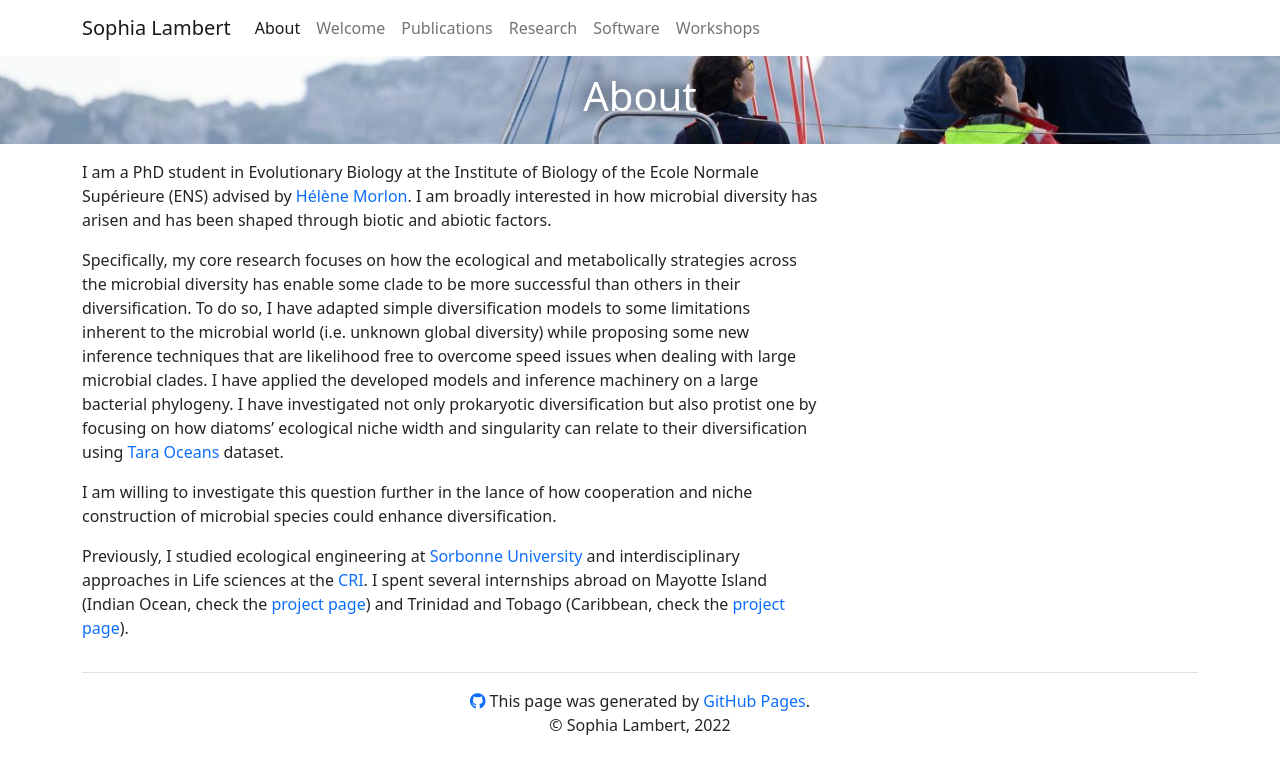
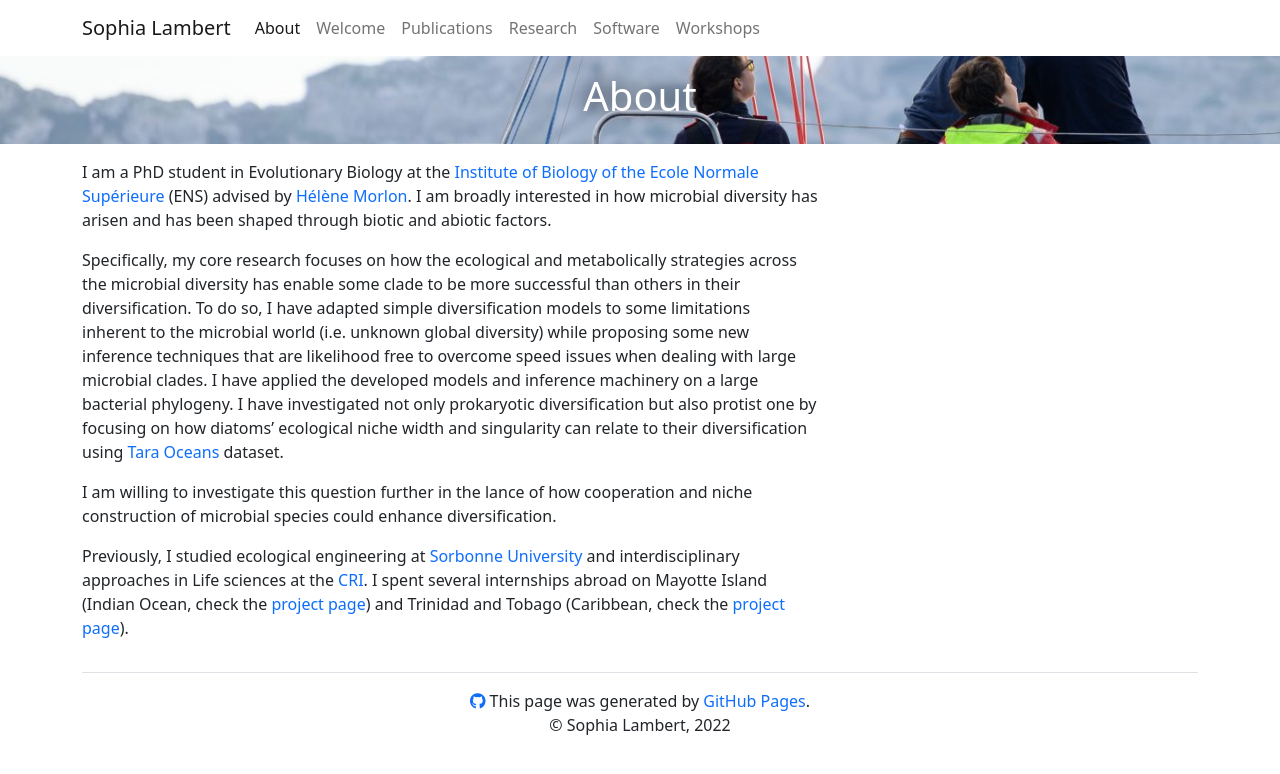
Before and after one commit to sophia-lambert/sophia-lambert.github.io, a Jekyll site: the page built from about.md, in a window 1280 px wide. Shown: the top 774 px of the page. Built offline with Jekyll 4.4.1, drawn with Linux system fonts in a browser that asks for light colours; part of the change alters nothing that is shown.

```diff
--- a/about.md
+++ b/about.md
@@ -6,7 +6,7 @@ use_fontawesome: true
 
 <div class="row content-row">
 <div class="col-12 col-sm-8">
-    <p>I am a PhD student in Evolutionary Biology at the Institute of Biology of the Ecole Normale Supérieure (ENS) advised by <a href="https://www.phyloeco.bio.ens.psl.eu/">Hélène Morlon</a>. I am broadly interested in how microbial diversity has arisen and has been shaped through biotic and abiotic factors.</p>
+    <p>I am a PhD student in Evolutionary Biology at the <a href="https://www.ibens.ens.fr/">Institute of Biology of the Ecole Normale Supérieure</a> (ENS) advised by <a href="https://www.phyloeco.bio.ens.psl.eu/">Hélène Morlon</a>. I am broadly interested in how microbial diversity has arisen and has been shaped through biotic and abiotic factors.</p>
 
     <p>Specifically, my core research focuses on how the ecological and metabolically strategies across the microbial diversity has enable some clade to be more successful than others in their diversification. To do so, I have adapted simple diversification models to some limitations inherent to the microbial world (i.e. unknown global diversity) while proposing some new inference techniques that are likelihood free to overcome speed issues when dealing with large microbial clades. I have applied the developed models and inference machinery on a large bacterial phylogeny. I have investigated not only prokaryotic diversification but also protist one by focusing on how diatoms’ ecological niche width and singularity can relate to their diversification using <a href="https://fondationtaraocean.org/en/expedition/tara-oceans/">Tara Oceans</a> dataset.</p>
 
```
